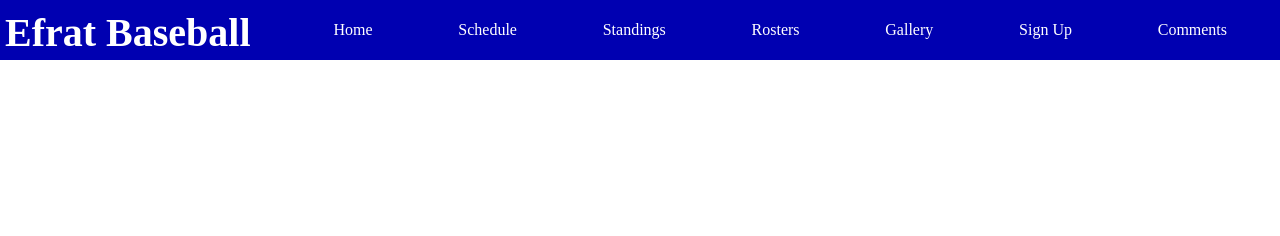
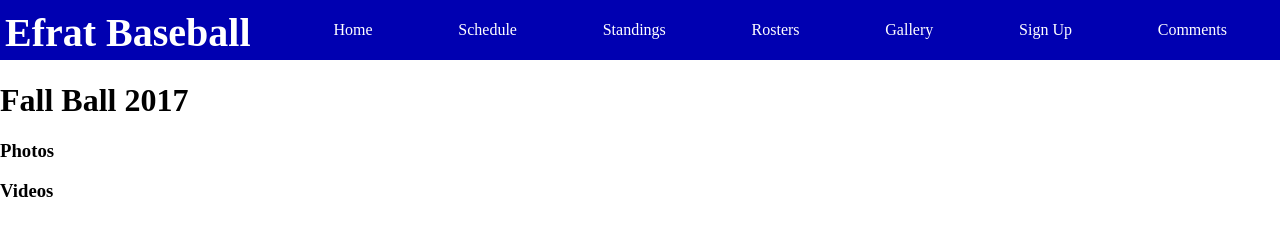
Before and after one commit to micah66/efrat-baseball, a plain HTML site: page gallery.html in a window 1280 px wide. Drawn offline with Linux system fonts and the light colour scheme.

Commit message:
Added headlines to gallery.html

```diff
--- a/gallery.html
+++ b/gallery.html
@@ -20,6 +20,9 @@
         </ul>
       </nav>
     </header>
+    <h1>Fall Ball 2017</h1>
+    <h3>Photos</h3>
+    <h3>Videos</h3>
   </body>
 
 </html>
```
